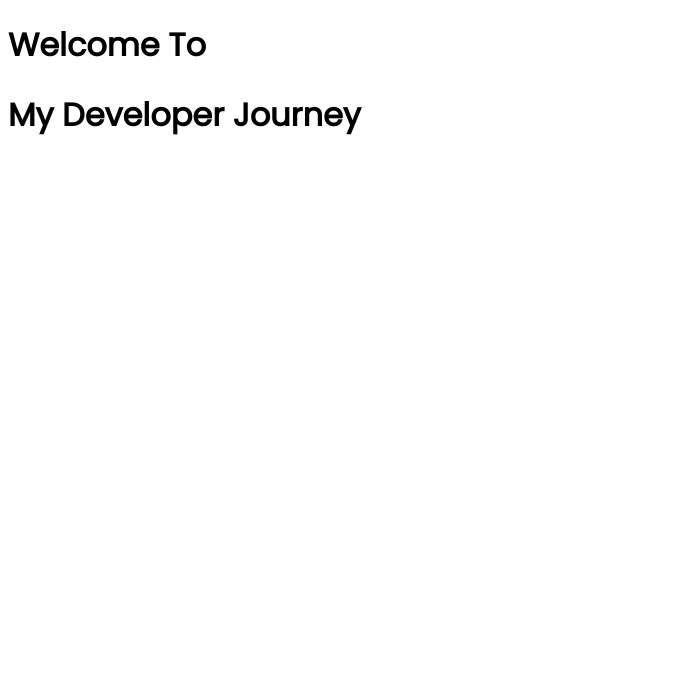
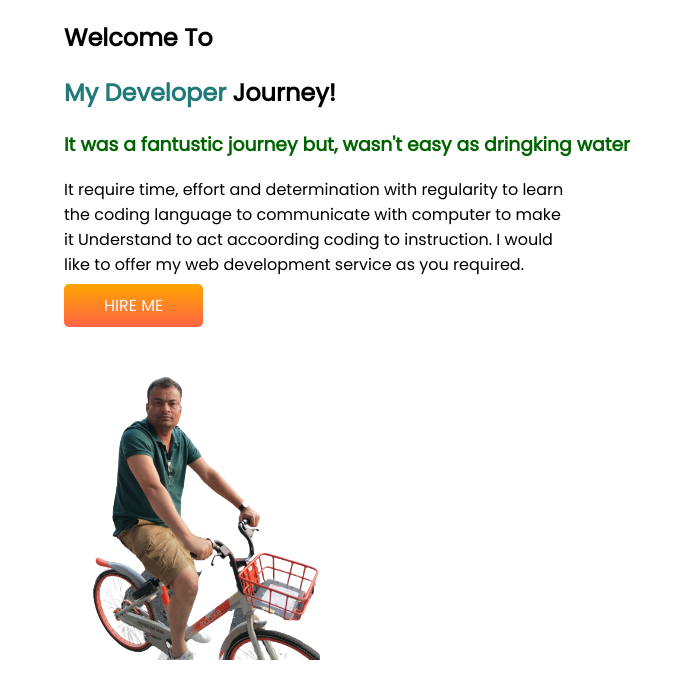
Before and after one commit to GoldCoastQld/Developer-protfolio, a plain HTML site: page index.html in a window 1280 px wide. Shown: the whole page, without its empty margins (0-686 px from the left). Drawn offline with Linux system fonts and the light colour scheme.

Commit message:
design page

```diff
--- a/index.html
+++ b/index.html
@@ -11,7 +11,20 @@
 
 </head>
 <body>
-    <h1>Welcome To</h1>
-    <h1> My Developer Journey </h1>
+    <section class="top_banner">
+        <div class="half-width">
+        <h1>Welcome To</h1>
+        <h1 ><span class="color">My Developer</span> Journey! </h1>
+        <h3>It was a fantustic journey but, wasn't easy as dringking water</h3>
+        <p>It require time, effort and determination with regularity to learn <br>the coding language to communicate with computer to make <br> it Understand to act accoording coding to instruction. I would <br>like to offer my web development service as you required.</p>
+        <a class="link-button" target="_blank" href="http://www.hireme.com.au/">HIRE ME</a>
+        </div>
+    </section>
+    <section>
+        <div class="half-width">
+            <img src="images/imgRB.png" alt="">
+        </div>
+    </section>
+
 </body>
 </html>
--- a/style.css
+++ b/style.css
@@ -1,6 +1,36 @@
 body{
     font-family: 'Poppins', sans-serif;
+    margin: 0;
+    }
     h1{
       font-size: 50;
     }
-}
+    .color{
+    color: rgb(32, 122, 122);
+    }
+    h3{
+    color: darkgreen;
+    }
+    section{
+        display: flex;
+    }
+    .half-width{
+        width: 50%;
+        padding-left: 5%;
+    }
+    .half-width img{
+        width: 40%;
+    }
+    .link-button{
+       text-decoration: none;
+       background-image: linear-gradient(orange,tomato) ;
+       padding: 10px 40px;
+       color: aliceblue;
+       font-weight: 700.;
+       border-radius: 5px;
+    }
+   .top-banner{
+    background-image: url(images/top-banner.png);
+    background-repeat: no-repeat;
+
+   }
```
Also changed, not shown: images/imgRB.png (renamed from imgRB.png).
